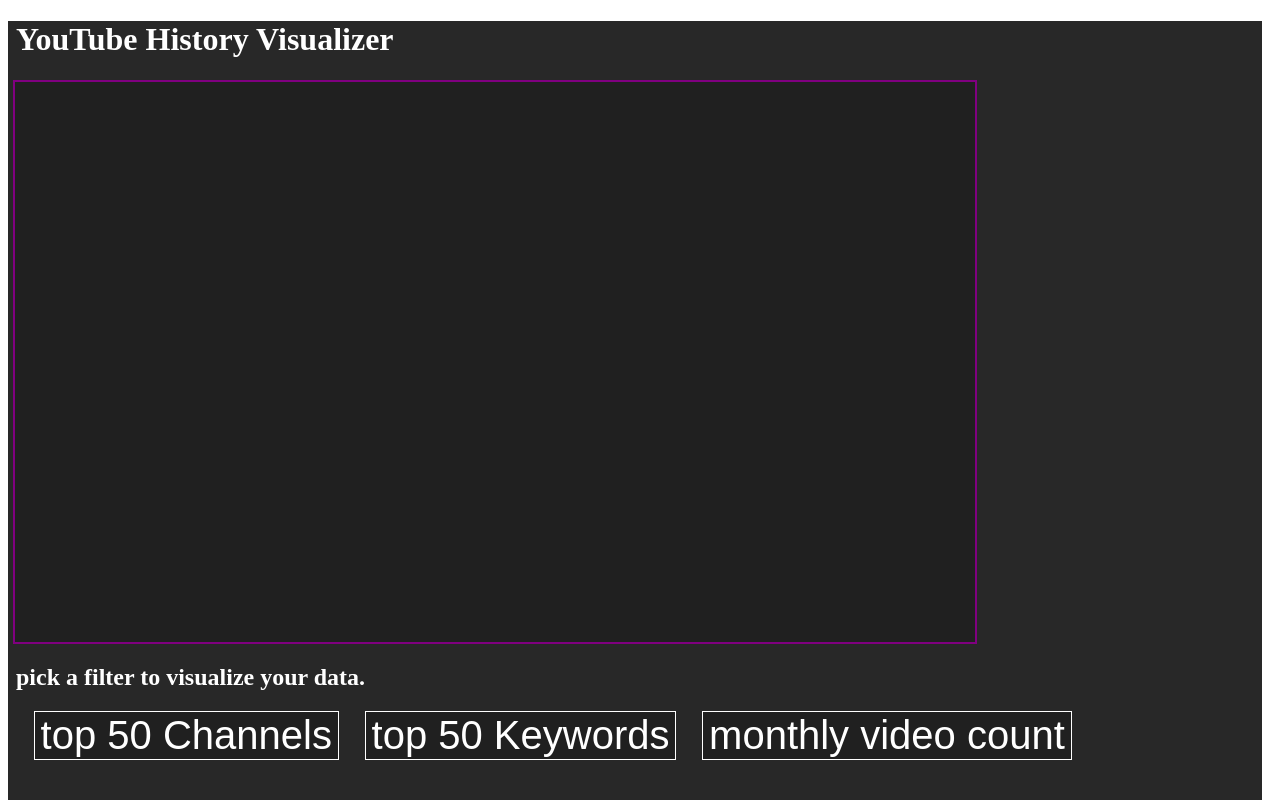
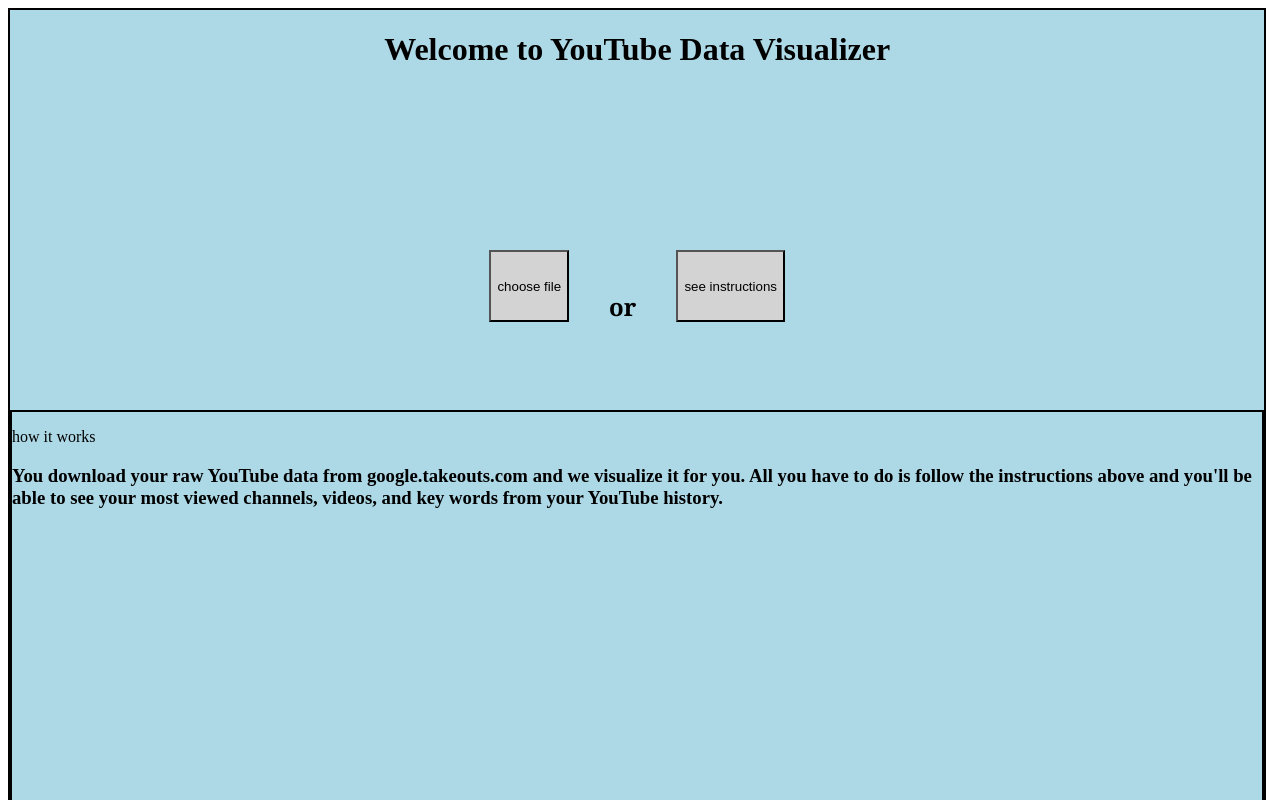
Before and after one commit to gagedoug13/Corona_Virus_Visualizer, a React (Create React App) app: page / in a window 1280 px wide. Shown: the top 800 px of the page. Built offline with nearby package versions, Linux system fonts and the light colour scheme.

Commit message:
styled new components

```diff
--- a/src/App.css
+++ b/src/App.css
@@ -64,3 +64,38 @@
     font-size: 10px;
     color: white;
 }
+
+.homeDiv {
+    height: 100vh;
+    width: 98vw;
+    border: 2px black solid;
+    background-color: lightblue;
+}
+
+.welcomeDiv {
+    height: 30vh;
+    display: flex;
+    justify-content: center;
+}
+
+.fileInstructionsDiv {
+    height: 20vh;
+    display: flex;
+    justify-content: center;
+}
+
+.instructionsDiv {
+    height: 50vh;
+    border: 2px solid black;
+}
+
+.fileButton, .instructionsButton {
+    height: 9vmin;
+    background-color: lightgrey;
+}
+
+.or {
+    font-family: Cambria, Cochin, Georgia, Times, 'Times New Roman', serif;
+    font-size: 3vh;
+    margin: 5vmin;
+}
--- a/src/App.js
+++ b/src/App.js
@@ -1,12 +1,13 @@
 import './App.css';
 import Main from './components/Main'
+import Home from './components/Home'
 
 
 function App() {
   // console.log({data})
   return (
     <div className="App">
-
+     <Home />
      <Main />
     </div>
   );
--- /dev/null
+++ b/src/components/Home.js
@@ -0,0 +1,26 @@
+import React from 'react'
+
+export default function Home() {
+    return (
+        <div className='homeDiv'>
+            <div className='welcomeDiv'>
+                <h1>Welcome to YouTube Data Visualizer</h1>
+            </div>
+
+            <div className='fileInstructionsDiv'>
+                <button className='fileButton'>choose file</button>
+                <h3 className='or'>or</h3>
+                <button className='instructionsButton'>see instructions</button>
+            </div>
+
+            <div className='instructionsDiv'>
+                <p>how it works</p>
+                <h3>You download your raw YouTube data from google.takeouts.com and we
+                    visualize it for you. All you have to do is follow the instructions
+                    above and you'll be able to see your most viewed channels, videos,
+                    and key words from your YouTube history.</h3>
+            </div>
+
+        </div>
+    )
+}
```
Also changed, not shown: 1 other file (tests, documents, lock files or other folders).
